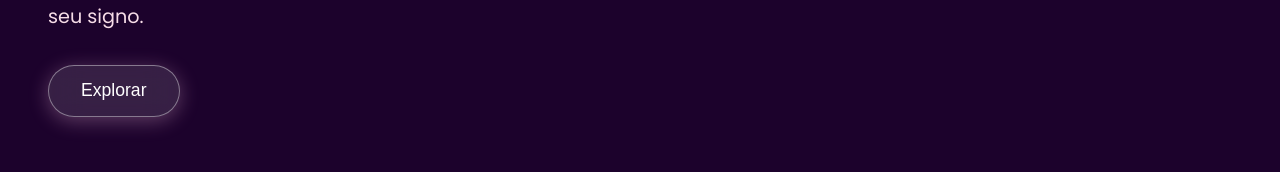
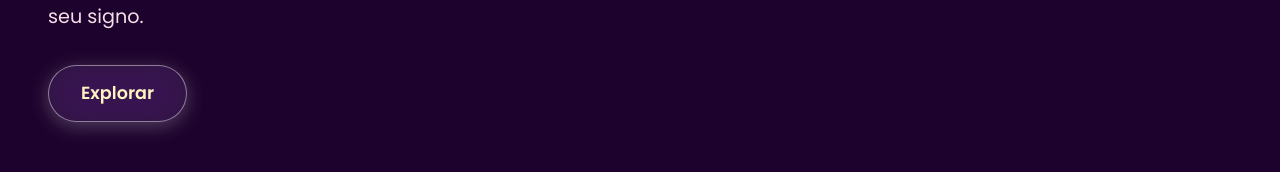
Before and after one commit to juliacdss/LUNARIS, a Vue app: page /cancer in a window 1280 px wide. Shown: the part 436-608 px from the top of the page. Built offline with nearby package versions, Linux system fonts and the light colour scheme; no server answers; what vue3-particles would draw is missing.

Commit message:
FEAT: cancer and aquarius pages

```diff
--- a/src/views/signos/AquarioView.vue
+++ b/src/views/signos/AquarioView.vue
@@ -213,7 +213,6 @@ onMounted(async () => {
 
 .sign-container {
   min-height: 100vh;
-
   color: #bcecff;
   font-family: "Poppins", sans-serif;
   padding: 3rem;
--- a/src/views/signos/CancerView.vue
+++ b/src/views/signos/CancerView.vue
@@ -208,6 +208,7 @@ onMounted(async () => {
   min-height: 100vh;
   color: #fff;
   padding: 3rem;
+    font-family: "Poppins", sans-serif;
 }
 
 /* CONTEÚDO PRINCIPAL */
@@ -258,25 +259,28 @@ h1 {
   color: #fff1fa;
 }
 
-/* BOTÃO ROMÂNTICO */
+/* BOTÃO GLASS */
 .explore-btn {
-  background: rgba(255, 255, 255, 0.12);
-  backdrop-filter: blur(18px);
-  border: 1.5px solid rgba(255, 255, 255, 0.4);
+  background: rgba(255, 255, 255, 0.08); /* mais transparente */
+  backdrop-filter: blur(20px) saturate(180%);
+  -webkit-backdrop-filter: blur(20px) saturate(180%);
 
-  color: #ffffff;
+  color: #fff4c2;
+  font-weight: 600;
+  font-family: "Poppins", sans-serif;
+  border: 1.5px solid rgba(255, 255, 255, 0.45); /* borda mais forte de vidro */
   border-radius: 30px;
   padding: 0.9rem 2rem;
   font-size: 1.1rem;
   cursor: pointer;
-  transition: 0.3s;
-  box-shadow: 0 4px 20px rgba(255, 200, 230, 0.3);
+  transition: all 0.3s ease;
+  box-shadow: 0 4px 20px rgba(255, 255, 255, 0.25); /* glow de vidro */
 }
 
 .explore-btn:hover {
-  background: rgba(255, 255, 255, 0.25);
+  background: rgba(255, 255, 255, 0.15); /* mais “gelado” */
   transform: scale(1.07);
-  box-shadow: 0 0 35px rgba(255, 200, 230, 0.5);
+  box-shadow: 0 0 40px rgba(155, 150, 255, 0.55); /* glow rosado mais forte */
 }
 
 .loading {
@@ -317,6 +321,10 @@ h1 {
   color: #ffdcec;
   width: 90%;
   max-width: 450px;
+    /* EFEITO SUAVE */
+  opacity: 0;
+  transform: scale(0.85);
+  animation: modalOpen 0.35s ease forwards;
 }
 
 .sign-buttons {
@@ -335,6 +343,7 @@ h1 {
   font-weight: bold;
   cursor: pointer;
   transition: 0.2s;
+    font-family: "Poppins", sans-serif;
 }
 .sign-btn:hover {
   background: rgba(255, 255, 255, 0.28);
@@ -355,7 +364,10 @@ h1 {
   background: #ffdcec;
   color: #2c1f27;
 }
-
+@keyframes fadeIn {
+  from { opacity: 0; transform: scale(0.9); }
+  to { opacity: 1; transform: scale(1); }
+}
 /* PORTAL LUNAR */
 .portal-wrapper {
   text-align: center;
@@ -509,4 +521,14 @@ h1 {
   from { opacity: 0; transform: scale(0.9); }
   to { opacity: 1; transform: scale(1); }
 }
+@keyframes modalOpen {
+  from {
+    opacity: 0;
+    transform: scale(0.85);
+  }
+  to {
+    opacity: 1;
+    transform: scale(1);
+  }
+}
 </style>
```
